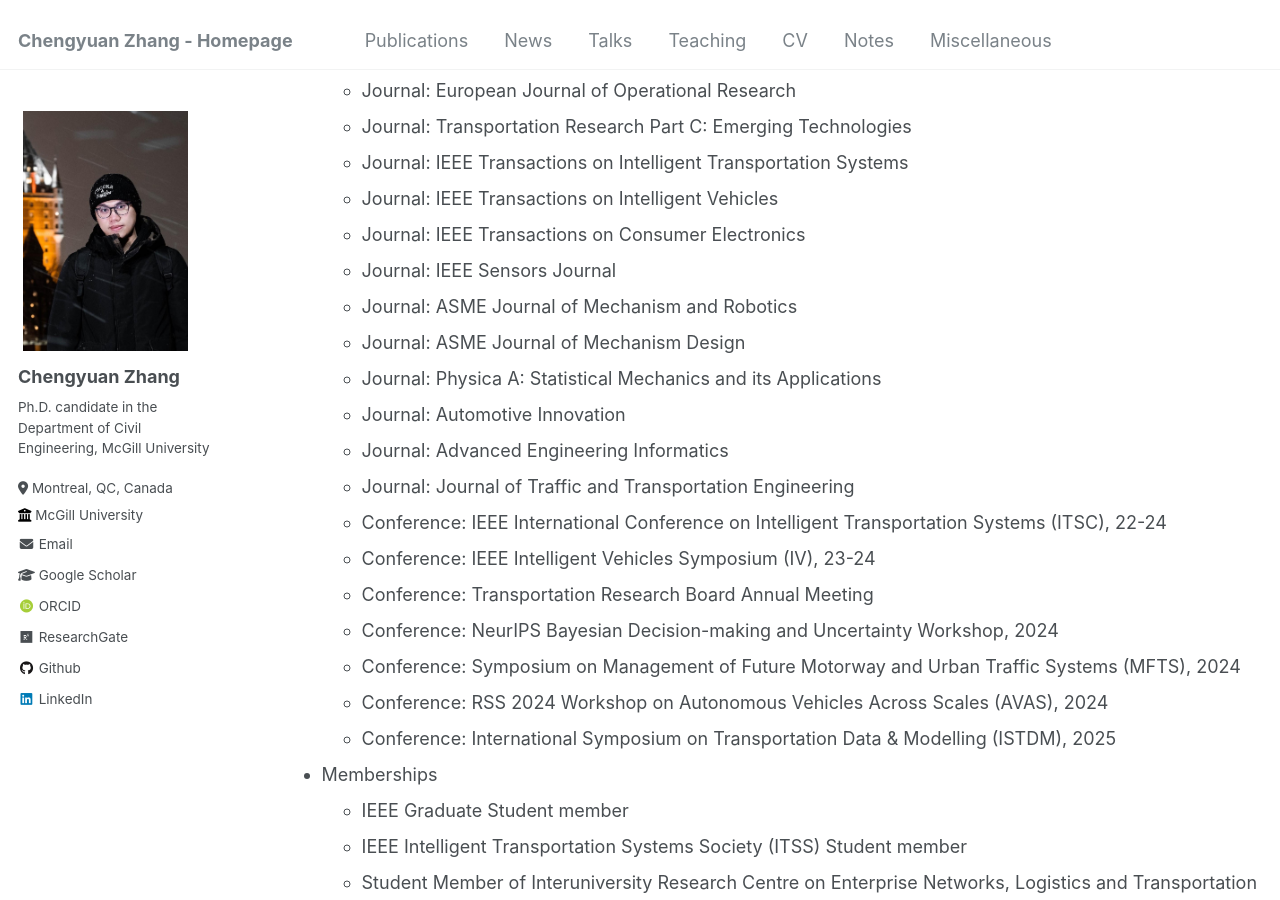
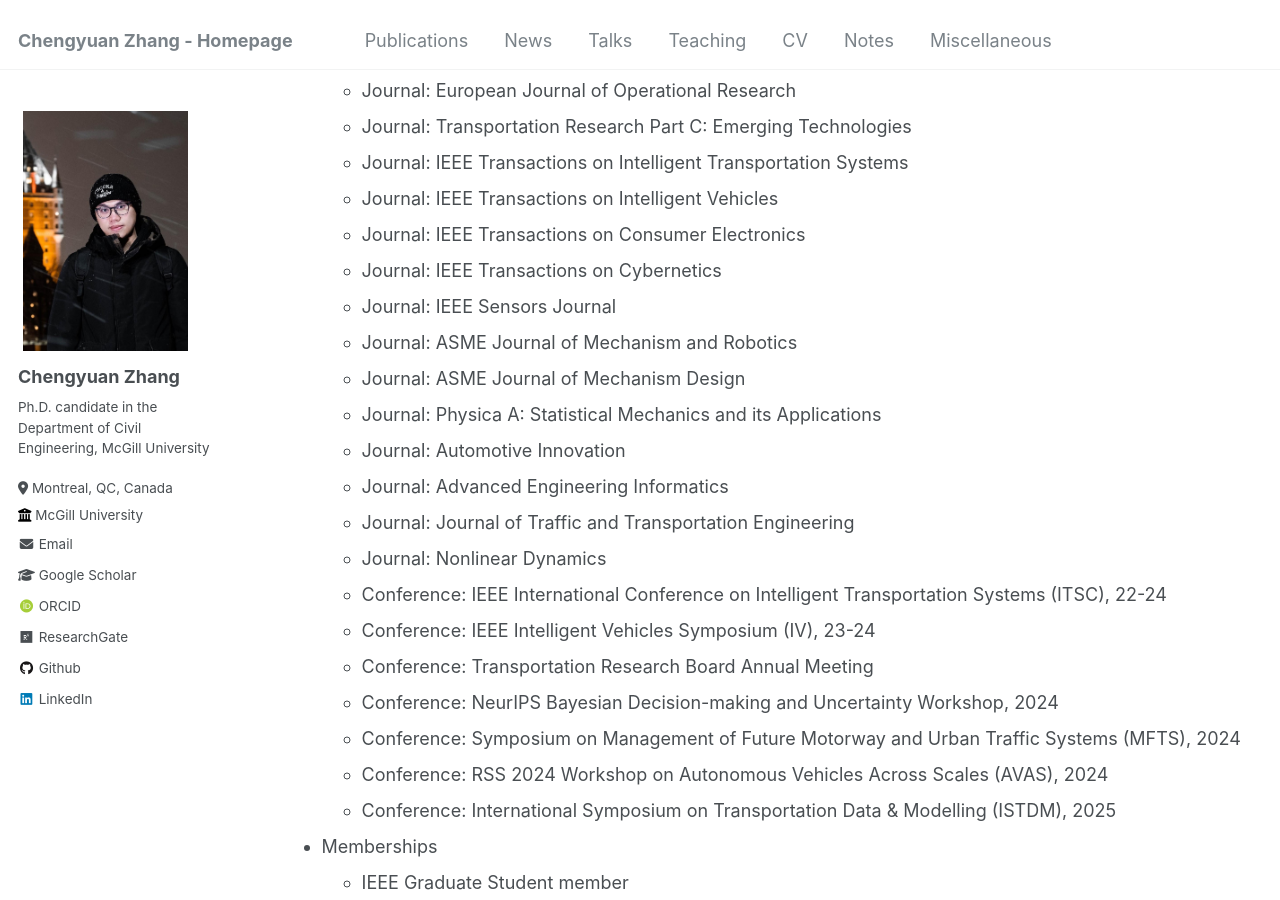
Before and after one commit to Chengyuan-Zhang/chengyuan-zhang.github.io, a Jekyll site: the page built from _pages/cv.md, in a window 1280 px wide and 900 px high, scrolled down 974 px. Built offline with Jekyll 4.4.1, drawn with Linux system fonts in a browser that asks for light colours; some web fonts are replaced; comment, search, counter and statistics services are not loaded.

Commit message:
reviewer

```diff
--- a/_pages/cv.md
+++ b/_pages/cv.md
@@ -49,6 +49,7 @@ Services
     - Journal: IEEE Transactions on Intelligent Transportation Systems
     - Journal: IEEE Transactions on Intelligent Vehicles
     - Journal: IEEE Transactions on Consumer Electronics
+    - Journal: IEEE Transactions on Cybernetics
     - Journal: IEEE Sensors Journal
     - Journal: ASME Journal of Mechanism and Robotics
     - Journal: ASME Journal of Mechanism Design
@@ -56,6 +57,7 @@ Services
     - Journal: Automotive Innovation
     - Journal: Advanced Engineering Informatics
     - Journal: Journal of Traffic and Transportation Engineering
+    - Journal: Nonlinear Dynamics
     - Conference: IEEE International Conference on Intelligent Transportation Systems (ITSC), 22-24
     - Conference: IEEE Intelligent Vehicles Symposium (IV), 23-24
     - Conference: Transportation Research Board Annual Meeting
```
